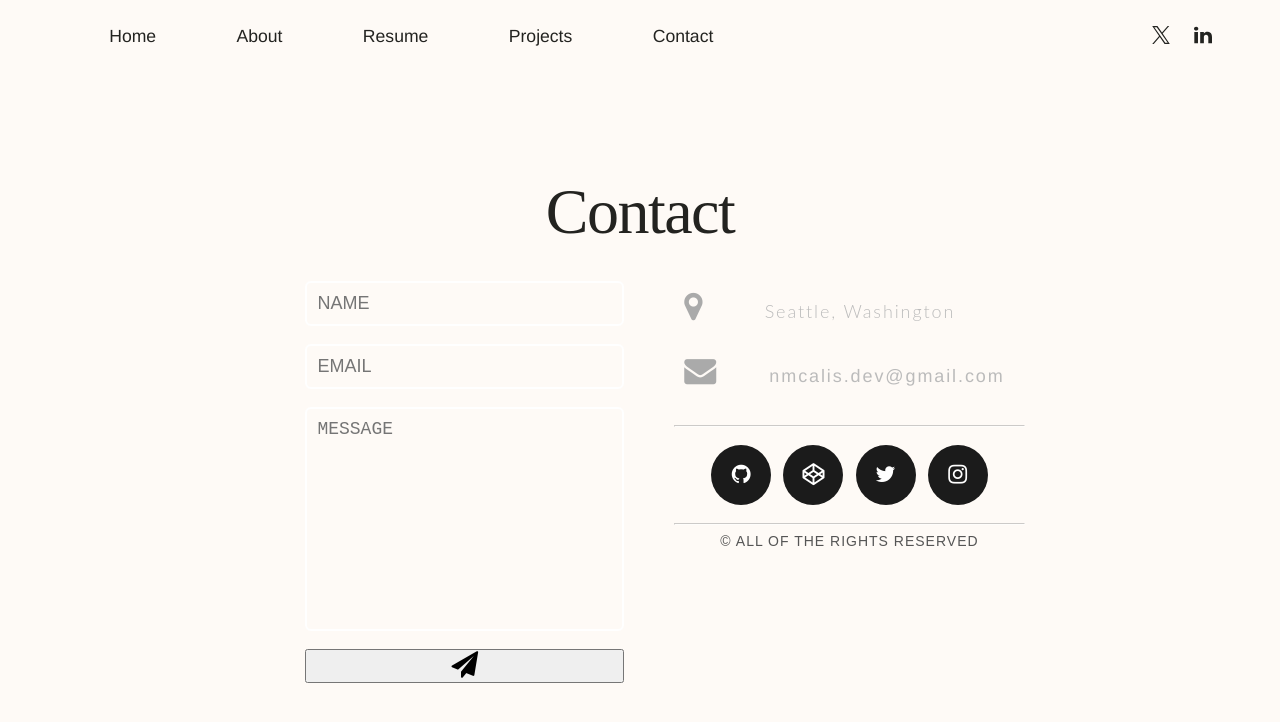
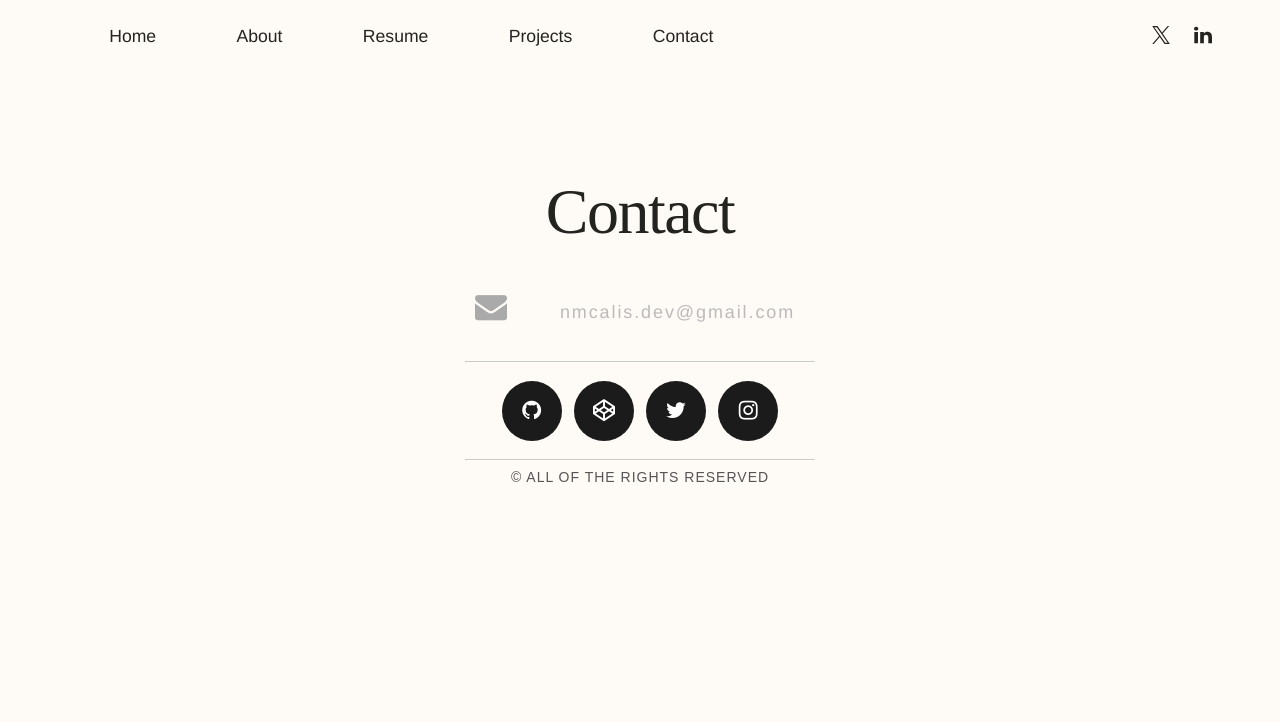
Before and after one commit to nmcalisDev/Personal-Website, a website: page docs/contact.html in a window 1280 px wide. Drawn offline with Linux system fonts and the light colour scheme.

Commit message:
removing the form since it wont work with only static content.

```diff
--- a/docs/contact.html
+++ b/docs/contact.html
@@ -70,28 +70,8 @@
     <section class="c-hero-contact">
         <h1 class="c-hero__title-contact">Contact</h1>
         <div class="contact-wrapper">
-            <form id="contact-form" class="form-horizontal" role="form">
-                <div class="form-group">
-                    <div class="col-sm-12">
-                        <input type="text" class="form-control" id="name" placeholder="NAME" name="name" value="" required>
-                    </div>
-                </div>
-                <div class="form-group">
-                    <div class="col-sm-12">
-                        <input type="email" class="form-control" id="email" placeholder="EMAIL" name="email" value="" required>
-                    </div>
-                </div>
-                <textarea class="form-control" rows="10" placeholder="MESSAGE" name="message" required></textarea>
-                <button class="btn btn-primary send-button" id="submit" type="submit" value="SEND">
-                    <div class="alt-send-button">
-                        <i class="fa fa-paper-plane fa-2x"></i>
-                        <span class="send-text">SEND</span>
-                    </div>
-                </button>
-            </form>
             <div class="direct-contact-container">
                 <ul class="contact-list">
-                    <li class="list-item"><i class="fa fa-map-marker fa-2x"></i><span class="contact-text place">Seattle, Washington</span></i></li>
                     <li class="list-item"><i class="fa fa-envelope fa-2x"><span class="contact-text gmail"><a href="mailto:#" title="Send me an email">nmcalis.dev@gmail.com</a></span></i></li>
                 </ul>
                 <hr>
```
